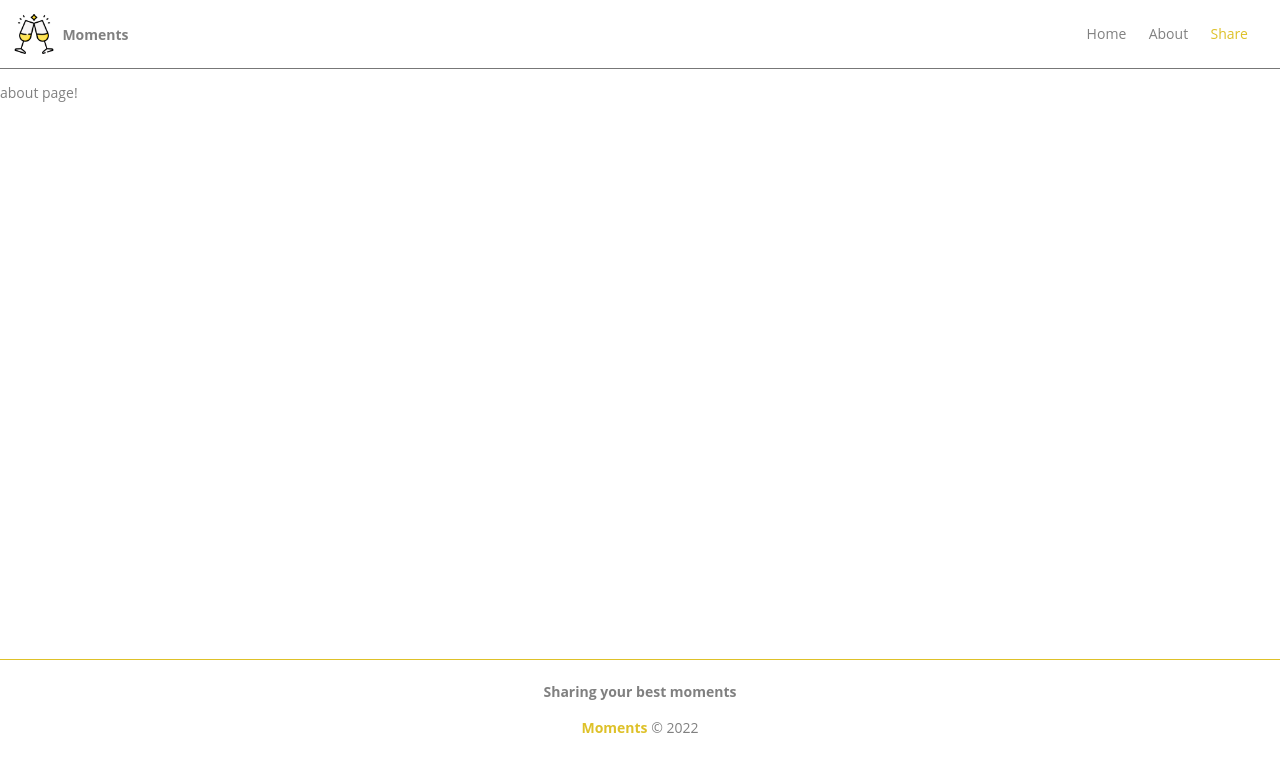
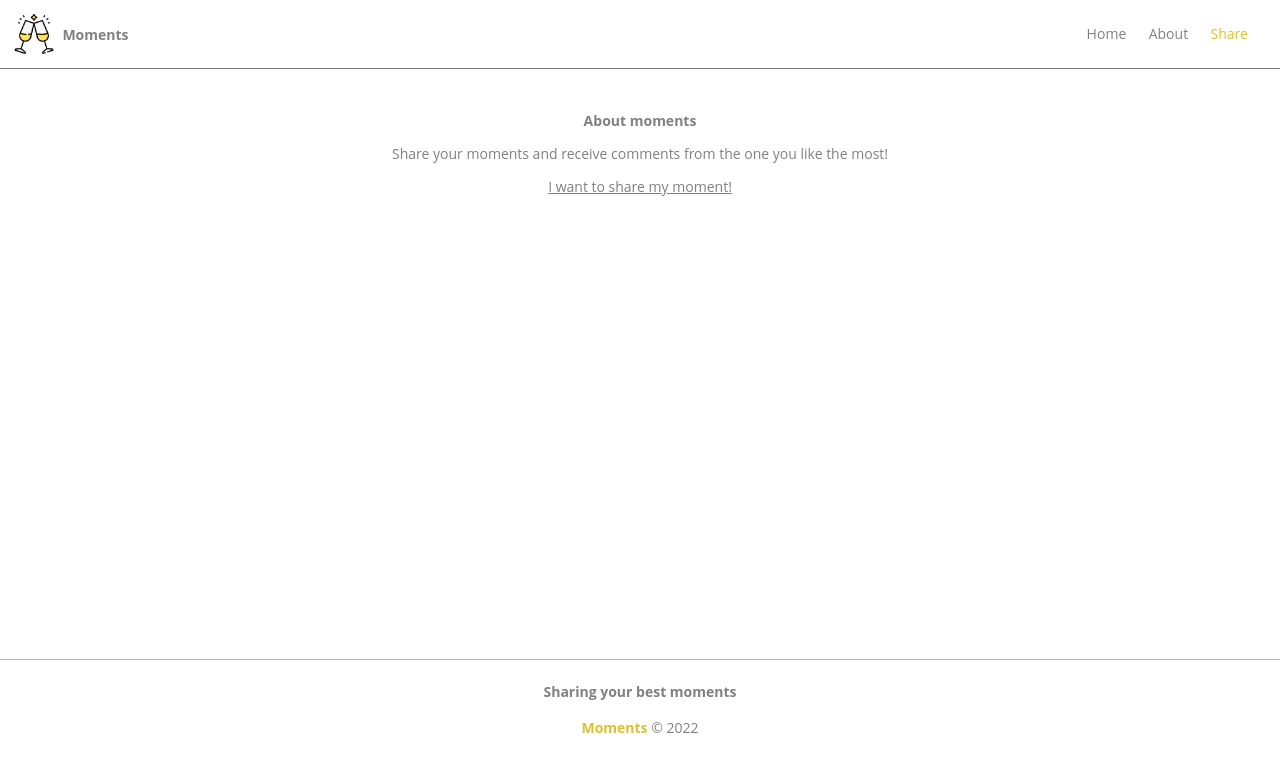
Before and after one commit to grazirs/moments, an Angular app: page /about in a window 1280 px wide. Shown: the top 772 px of the page. Built offline with nearby package versions, Linux system fonts and the light colour scheme.

Commit message:
update about page

```diff
--- a/src/app/components/pages/about/about.component.css
+++ b/src/app/components/pages/about/about.component.css
@@ -0,0 +1,16 @@
+.about {
+  display: flex;
+  flex-direction: column;
+  align-items: center;
+  justify-content: center;
+  padding: 2em;
+}
+
+h2,
+p {
+  margin-bottom: 1em;
+}
+
+.about a {
+  text-decoration: underline;
+}
--- a/src/app/components/pages/about/about.component.html
+++ b/src/app/components/pages/about/about.component.html
@@ -1 +1,5 @@
-<p>about page!</p>
+<div class="about">
+  <h2>About moments</h2>
+  <p>Share your moments and receive comments from the one you like the most!</p>
+  <a routerLink="/moments/new">I want to share my moment!</a>
+</div>
```
